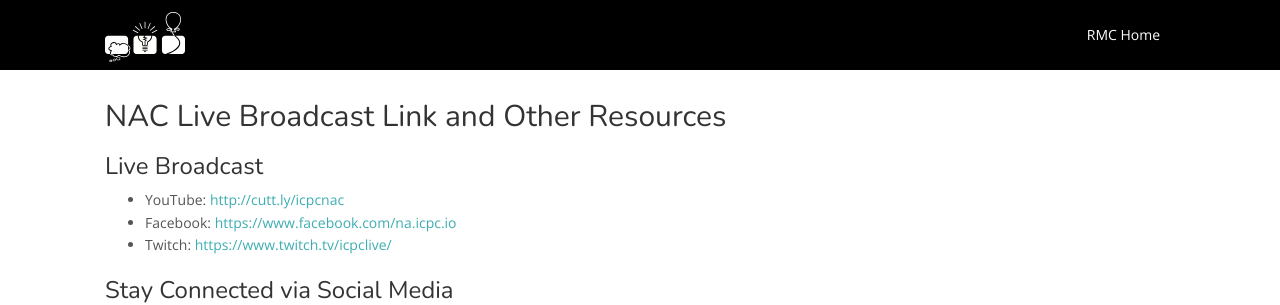
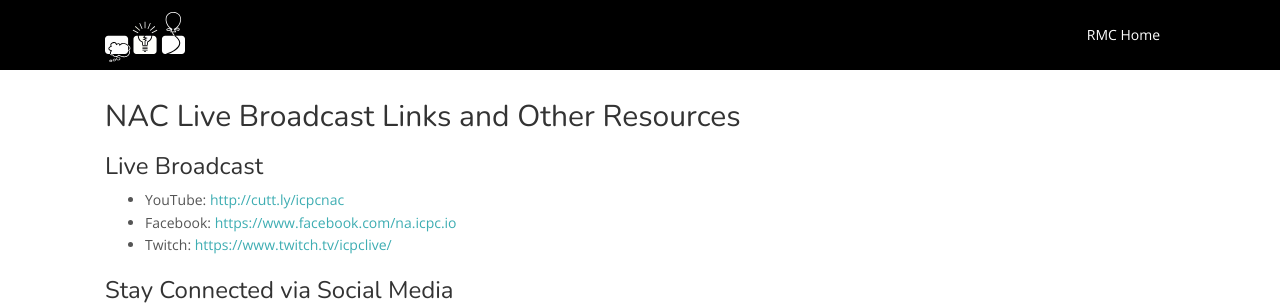
Before and after one commit to icpc/na-rocky-mountain-web, a Jekyll site: the page built from docs/nac_news.md, in a window 1280 px wide and 1163 px high. Shown: the top 305 px of the window. Built offline with Jekyll 4.4.1, drawn with Linux system fonts in a browser that asks for light colours; nearby versions of some CDN libraries.

Commit message:
updated news

```diff
--- a/docs/nac_news.md
+++ b/docs/nac_news.md
@@ -3,7 +3,7 @@
 title: NAC Live Resources and Newsletters
 ---
 
-## NAC Live Broadcast Link and Other Resources
+## NAC Live Broadcast Links and Other Resources
 ### Live Broadcast
 - YouTube: [http://cutt.ly/icpcnac](http://cutt.ly/icpcnac)
 - Facebook: [https://www.facebook.com/na.icpc.io](https://www.facebook.com/na.icpc.io)
```
